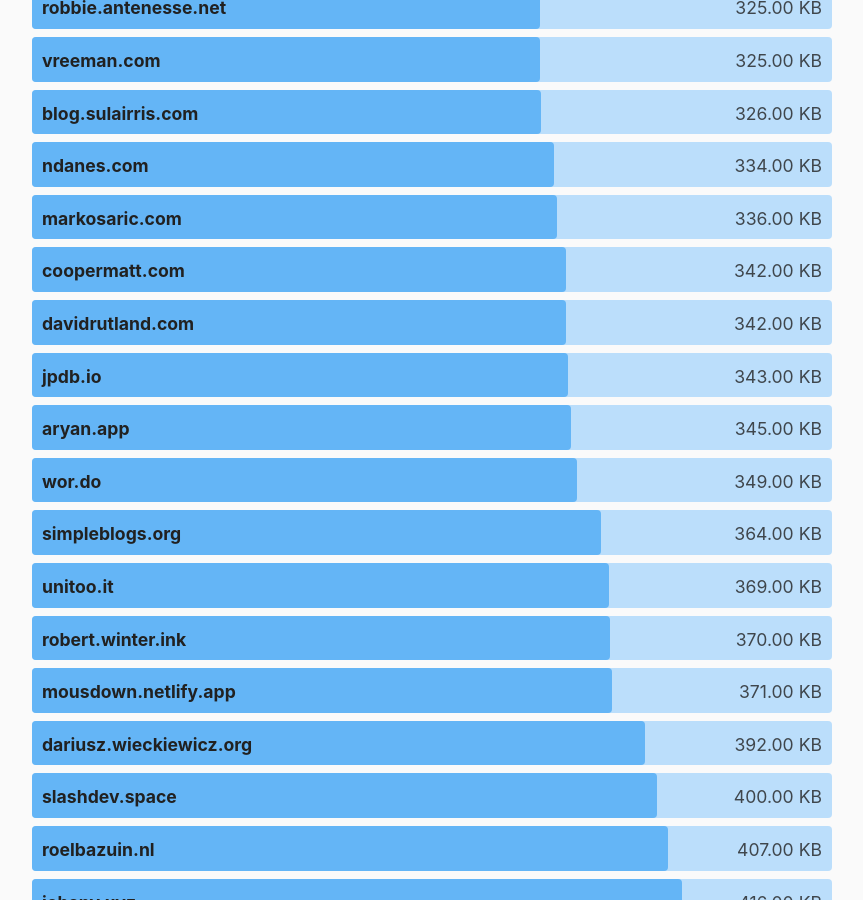
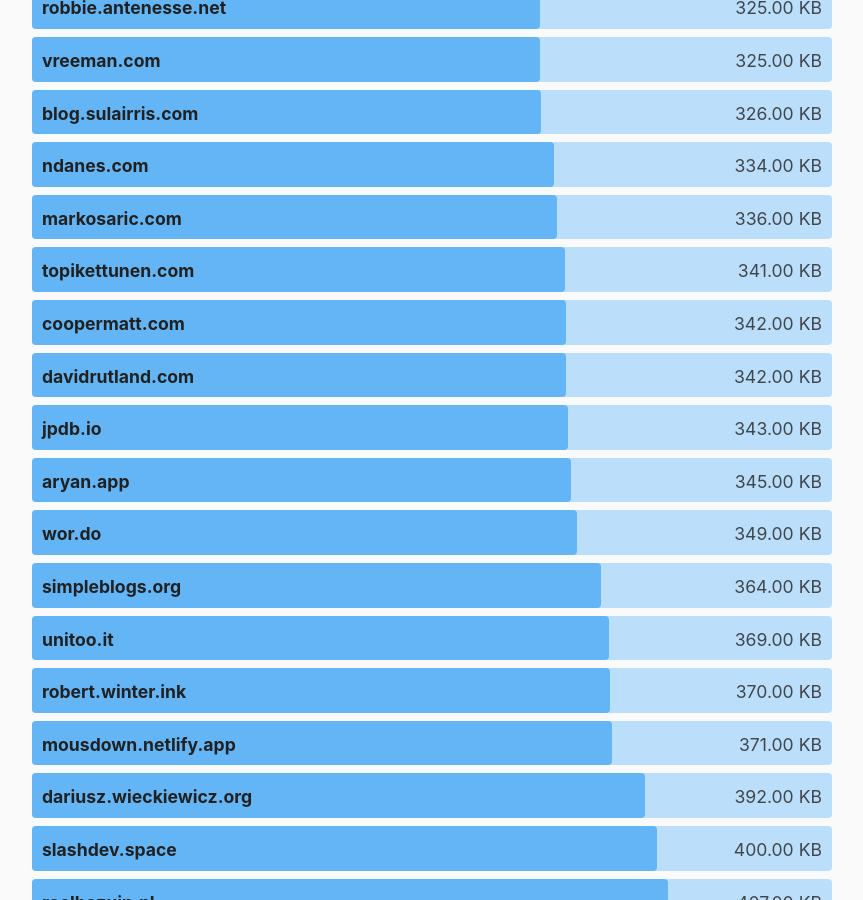
Before and after one commit to kevquirk/512kb.club, a Jekyll site: the page built from index.md, in a window 1280 px wide and 900 px high, scrolled down 19220 px. Shown: the whole window, without its empty margins (208-1071 px from the left). Built offline with Jekyll 4.4.1, drawn with Linux system fonts in a browser that asks for light colours.

Commit message:
Update sites.yml

```diff
--- a/_data/sites.yml
+++ b/_data/sites.yml
@@ -1708,6 +1708,11 @@
   size: 211
   last_checked: 2021-12-08
 
+- domain: topikettunen.com
+  url: https://topikettunen.com
+  size: 341
+  last_checked: 2022-30-01
+
 - domain: tradingcode.net
   url: https://tradingcode.net/
   size: 35.0
```
